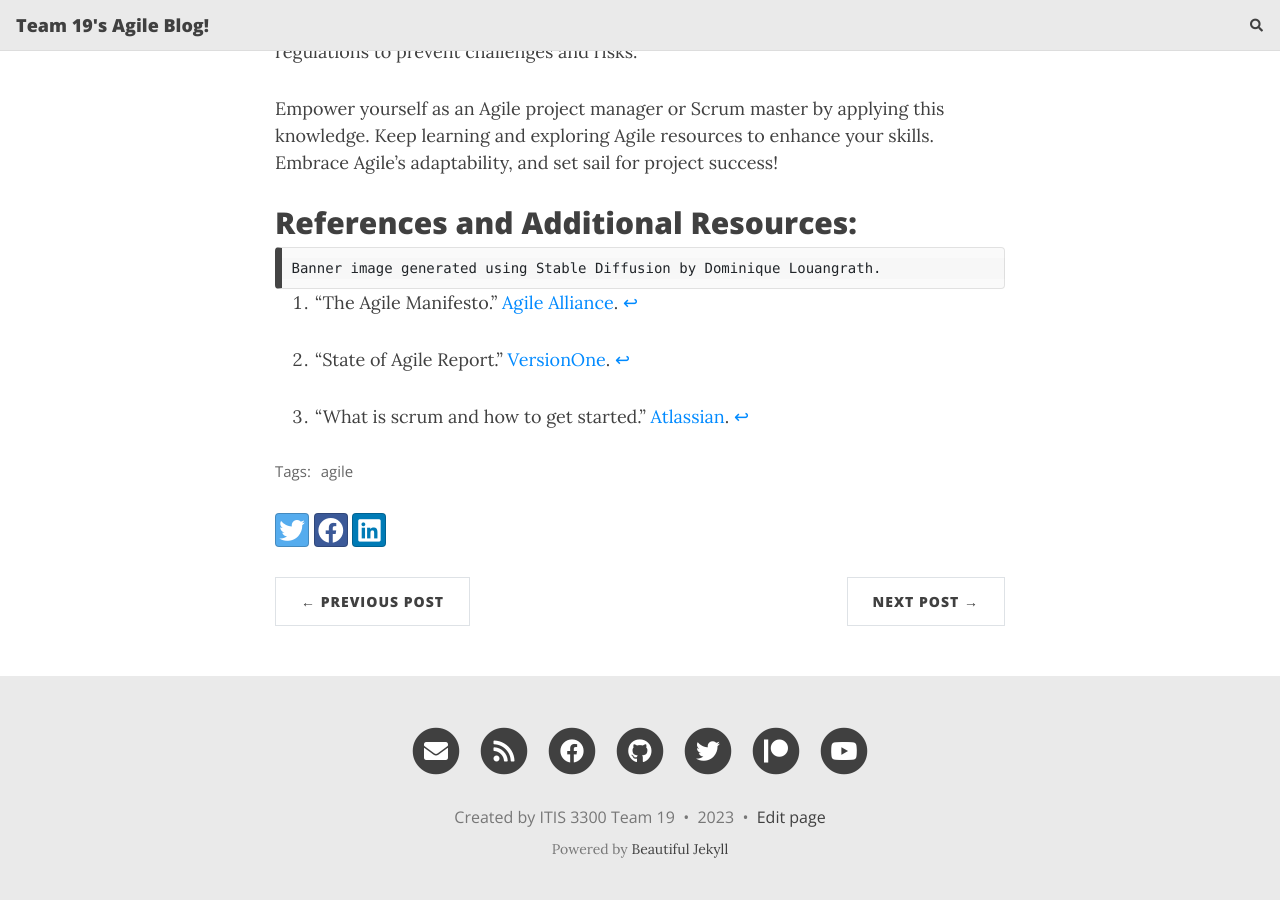
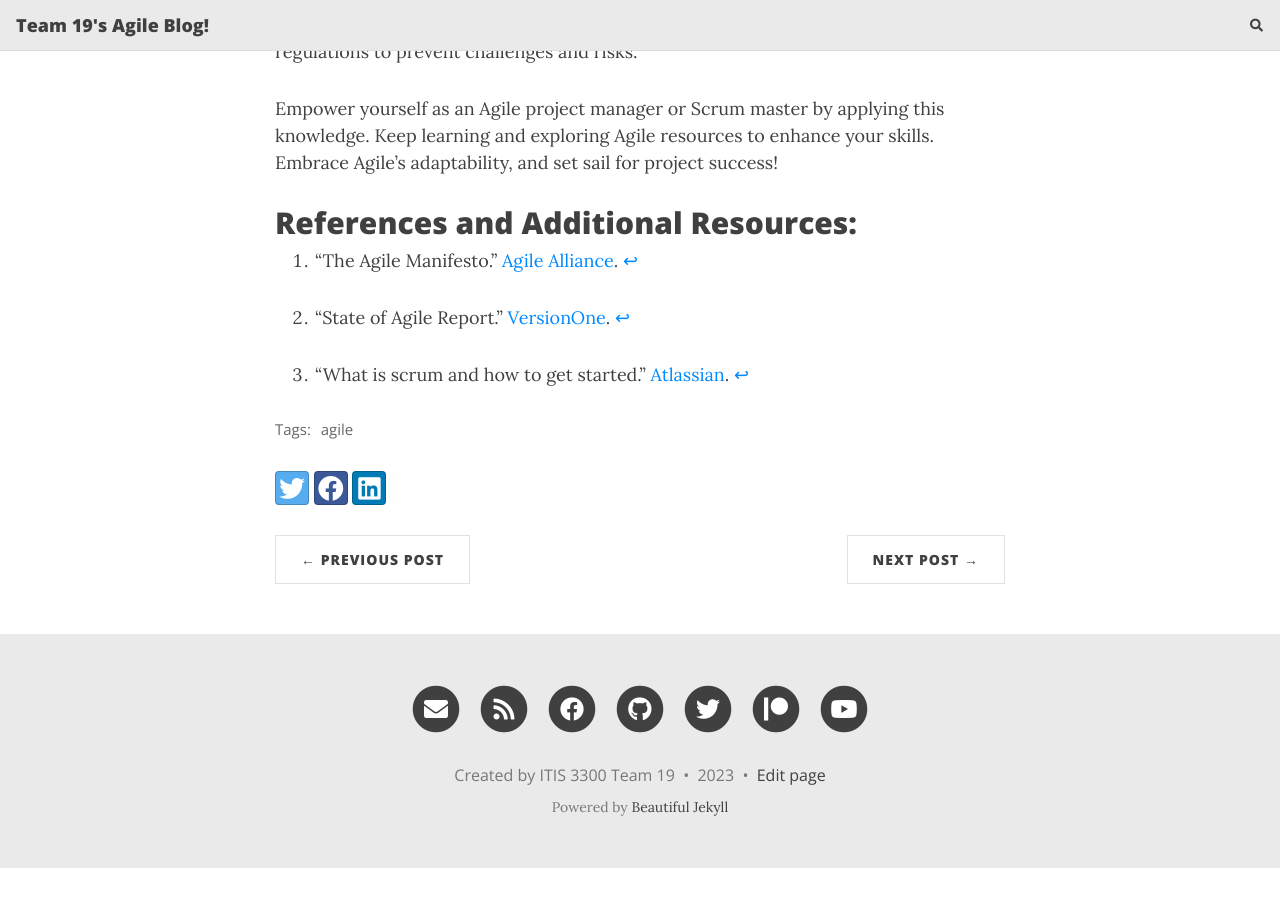
Before and after one commit to dlouangr/agile-blog, a Jekyll site: the page built from _posts/2023-09-10-navigating.md, in a window 1280 px wide and 900 px high, scrolled down 4467 px. Built offline with Jekyll 4.4.1, drawn with Linux system fonts in a browser that asks for light colours; nearby versions of some CDN libraries; comment, search, counter and statistics services are not loaded; after the commit the page ends 5335 px from its top, so only the background shows below that.

Commit message:
modified:   _posts/2023-09-10-navigating.md

```diff
--- a/_posts/2023-09-10-navigating.md
+++ b/_posts/2023-09-10-navigating.md
@@ -78,10 +78,6 @@ In our journey through Agile methodology, we've uncovered its strengths, best-fi
 Empower yourself as an Agile project manager or Scrum master by applying this knowledge. Keep learning and exploring Agile resources to enhance your skills. Embrace Agile's adaptability, and set sail for project success!
 
 ## References and Additional Resources:
-~~~
-Banner image generated using Stable Diffusion by Dominique Louangrath.
-~~~
-
 [^1]: "The Agile Manifesto." [Agile Alliance](https://www.agilealliance.org/agile101/the-agile-manifesto/).
 [^2]: "State of Agile Report." [VersionOne](https://www.qagile.pl/wp-content/uploads/2018/04/versionone-12th-annual-state-of-agile-report.pdf).
 [^3]: "What is scrum and how to get started." [Atlassian](https://www.atlassian.com/agile/scrum).
```
